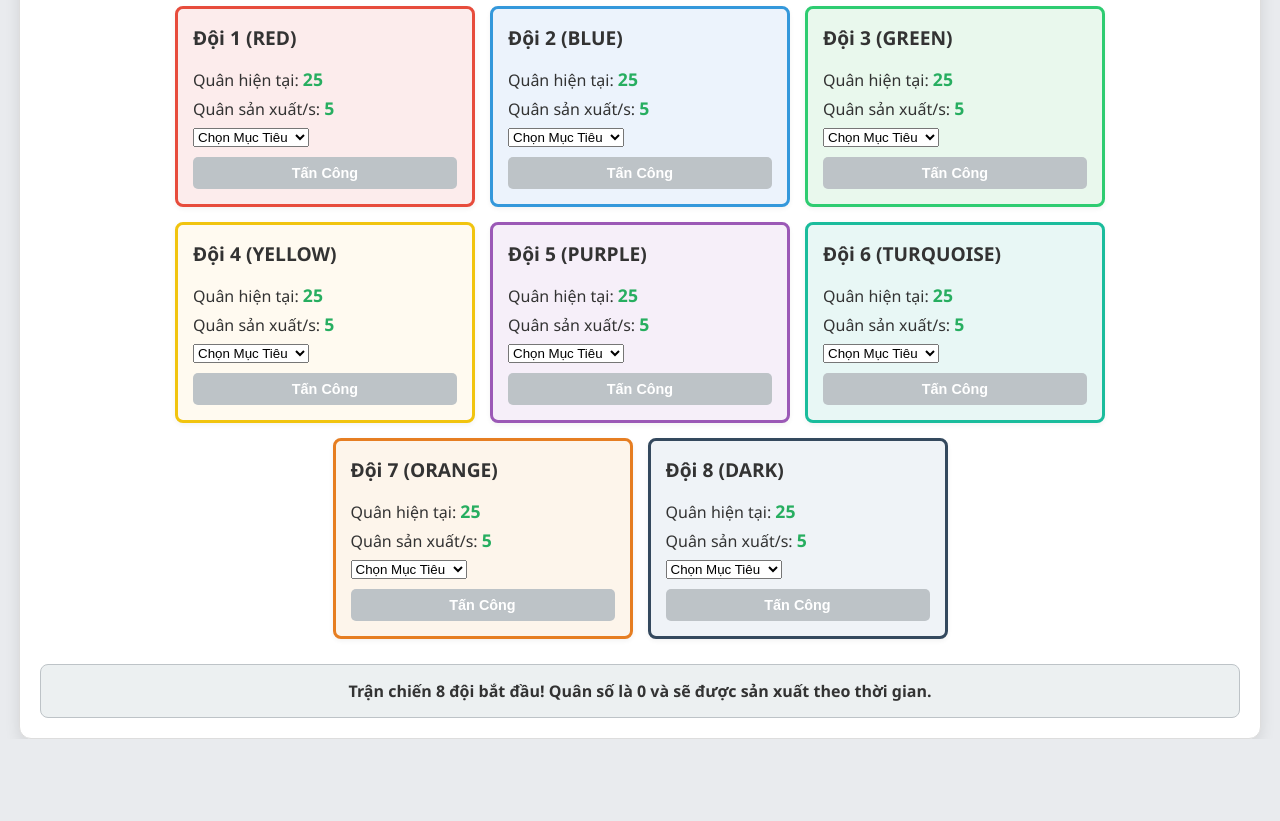
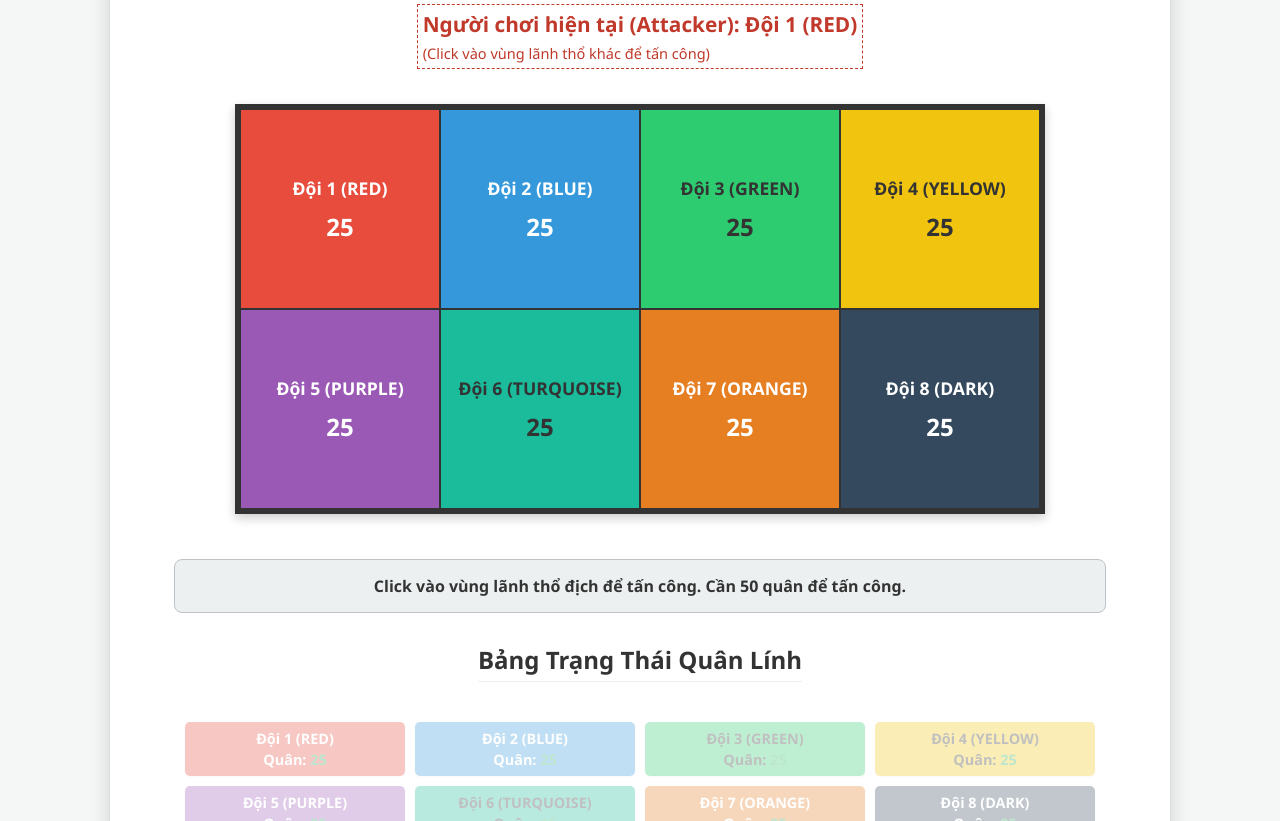
Before and after one commit to 0k1dev/0k1dev.github.io, a plain HTML site: page Game3/index.html in a window 1280 px wide. Shown: the part 111-932 px from the top of the page. Before the commit the page ends 850 px from the top, so only its background shows below. Drawn offline with Linux system fonts and the light colour scheme.

Commit message:
Update index.html

```diff
--- a/Game3/index.html
+++ b/Game3/index.html
@@ -3,9 +3,9 @@
 <head>
     <meta charset="UTF-8">
     <meta name="viewport" content="width=device-width, initial-scale=1.0">
-    <title>Game Công Thành 8 Đội</title>
+    <title>Game Công Thành 8 Đội Trên Bản Đồ</title>
     <style>
-        /* CSS */
+        /* --- CSS --- */
         body {
             font-family: 'Segoe UI', Tahoma, Geneva, Verdana, sans-serif;
             display: flex;
@@ -13,99 +13,106 @@
             justify-content: center;
             align-items: center;
             min-height: 100vh;
-            background-color: #e9ebee;
+            background-color: #f4f7f6;
             margin: 0;
             color: #333;
         }
 
         .game-container {
-            text-align: center;
-            padding: 20px;
+            padding: 30px;
             border: 1px solid #ddd;
             border-radius: 12px;
             background-color: #fff;
-            box-shadow: 0 6px 15px rgba(0, 0, 0, 0.1);
+            box-shadow: 0 8px 20px rgba(0, 0, 0, 0.15);
             width: 95%;
-            max-width: 1200px;
+            max-width: 1000px;
+            display: flex;
+            flex-direction: column;
+            align-items: center;
         }
 
         h1 {
             color: #2c3e50;
-            border-bottom: 2px solid #3498db;
-            padding-bottom: 10px;
             margin-bottom: 20px;
         }
 
-        .team-status {
-            display: flex;
-            flex-wrap: wrap; /* Cho phép các đội xuống dòng */
-            justify-content: center;
-            gap: 15px;
+        /* --- VÙNG BẢN ĐỒ (MAP) --- */
+        .game-map {
+            display: grid;
+            grid-template-columns: repeat(4, 1fr); /* Chia 4 cột */
+            grid-template-rows: repeat(2, 1fr);    /* Chia 2 hàng */
+            width: 800px;
+            height: 400px;
+            border: 5px solid #333;
             margin: 20px 0;
+            box-shadow: 0 4px 10px rgba(0, 0, 0, 0.2);
         }
 
-        .team {
-            padding: 15px;
-            border-radius: 8px;
-            width: 22%; /* 4 đội trên 1 hàng */
-            min-width: 200px;
-            box-shadow: 0 2px 5px rgba(0, 0, 0, 0.05);
-            transition: transform 0.3s;
-            text-align: left;
+        .territory {
+            display: flex;
+            flex-direction: column;
+            justify-content: center;
+            align-items: center;
+            border: 1px solid #333;
+            cursor: pointer;
+            transition: opacity 0.3s, transform 0.1s;
+            font-weight: bold;
         }
 
-        .team:hover {
-            transform: translateY(-3px);
+        .territory:hover:not(.disabled) {
+            transform: scale(1.02);
+            z-index: 10;
         }
 
-        /* Màu sắc cho 8 đội */
-        .team-1 { border: 3px solid #e74c3c; background-color: #fcecec; } /* Red */
-        .team-2 { border: 3px solid #3498db; background-color: #ecf3fc; } /* Blue */
-        .team-3 { border: 3px solid #2ecc71; background-color: #e9f8ed; } /* Green */
-        .team-4 { border: 3px solid #f1c40f; background-color: #fffaf0; } /* Yellow */
-        .team-5 { border: 3px solid #9b59b6; background-color: #f6eff9; } /* Purple */
-        .team-6 { border: 3px solid #1abc9c; background-color: #e8f7f5; } /* Turquoise */
-        .team-7 { border: 3px solid #e67e22; background-color: #fdf5eb; } /* Orange */
-        .team-8 { border: 3px solid #34495e; background-color: #eff3f7; } /* Dark Blue */
+        /* Màu sắc lãnh thổ */
+        .team-1 { background-color: #e74c3c; color: white; } /* Red */
+        .team-2 { background-color: #3498db; color: white; } /* Blue */
+        .team-3 { background-color: #2ecc71; color: #333; } /* Green */
+        .team-4 { background-color: #f1c40f; color: #333; } /* Yellow */
+        .team-5 { background-color: #9b59b6; color: white; } /* Purple */
+        .team-6 { background-color: #1abc9c; color: #333; } /* Turquoise */
+        .team-7 { background-color: #e67e22; color: white; } /* Orange */
+        .team-8 { background-color: #34495e; color: white; } /* Dark Blue */
 
-        h2 {
-            margin-top: 0;
-            font-size: 1.2em;
+        .disabled {
+            opacity: 0.3;
+            cursor: not-allowed;
         }
 
-        p {
-            font-size: 1em;
-            font-weight: 500;
-            margin: 5px 0;
+        .army-display {
+            font-size: 1.5em;
+            margin-top: 5px;
         }
 
-        span {
-            font-weight: bold;
-            font-size: 1.1em;
-            color: #27ae60;
+        .owner-display {
+             font-size: 1.1em;
+             margin-bottom: 5px;
         }
 
-        button {
-            padding: 8px 12px;
-            font-size: 0.9em;
-            cursor: pointer;
-            border: none;
-            border-radius: 5px;
-            background-color: #f39c12;
-            color: white;
-            font-weight: bold;
-            margin-top: 10px;
-            transition: background-color 0.2s;
+        /* --- BẢNG THÔNG TIN --- */
+        .status-panel {
+            display: flex;
+            flex-wrap: wrap;
+            justify-content: center;
+            gap: 10px;
+            margin-top: 20px;
             width: 100%;
         }
-
-        button:hover:not(:disabled) {
-            background-color: #e67e22;
+        .team-status-mini {
+            padding: 5px 10px;
+            border-radius: 5px;
+            font-size: 0.9em;
+            width: 20%;
+            text-align: center;
+            box-shadow: 0 1px 3px rgba(0,0,0,0.1);
         }
-
-        button:disabled {
-            background-color: #bdc3c7;
-            cursor: not-allowed;
+        .team-status-mini p {
+            margin: 2px 0;
+            font-weight: 600;
+        }
+        .team-status-mini span {
+            font-weight: bold;
+            color: #27ae60;
         }
 
         .message {
@@ -117,29 +124,53 @@
             font-weight: bold;
             color: #333;
             text-align: center;
+            width: 90%;
+        }
+
+        .current-player {
+            font-size: 1.3em;
+            color: #c0392b;
+            font-weight: bold;
+            margin-bottom: 15px;
+            padding: 5px;
+            border: 1px dashed #c0392b;
         }
     </style>
 </head>
 <body>
     <div class="game-container">
-        <h1>⚔️ Trận Chiến Công Thành 8 Đội ⚔️</h1>
-        <div id="team-status-container" class="team-status">
+        <h1>⚔️ Trận Chiến Công Thành Trên Bản Đồ ⚔️</h1>
+
+        <div class="current-player">
+            Người chơi hiện tại (Attacker): <span id="current-player-name">Đội 1 (RED)</span>
+            <p style="font-size: 0.7em; font-weight: normal; margin: 5px 0 0;">(Click vào vùng lãnh thổ khác để tấn công)</p>
+        </div>
+
+        <div id="game-map" class="game-map">
             </div>
 
-        <div id="message" class="message">Trận chiến 8 đội bắt đầu! Quân số là 0 và sẽ được sản xuất theo thời gian.</div>
+        <div id="message" class="message">Click vào vùng lãnh thổ địch để tấn công. Cần 50 quân để tấn công.</div>
+
+        <h2 style="margin-top: 30px; border-bottom: 1px solid #eee; padding-bottom: 5px;">Bảng Trạng Thái Quân Lính</h2>
+        <div id="status-panel-container" class="status-panel">
+            </div>
     </div>
 
     <script>
-        // JavaScript
+        // --- JavaScript ---
+
         // --- Cấu hình Game ---
         const NUM_TEAMS = 8;
         const INITIAL_ARMY = 0; // Quân khởi đầu là 0
         const PRODUCTION_RATE = 5; // Số quân sản xuất mỗi giây
         const ATTACK_COST = 50; // Quân cần để phát động tấn công
         const ATTACK_POWER = 60; // Quân bị tiêu diệt khi tấn công thành công
+        const CURRENT_PLAYER_ID = 1; // Mặc định người chơi là Đội 1 (RED)
 
         let teams = {};
+        let teamColors = ["#e74c3c", "#3498db", "#2ecc71", "#f1c40f", "#9b59b6", "#1abc9c", "#e67e22", "#34495e"];
         let teamNames = ["RED", "BLUE", "GREEN", "YELLOW", "PURPLE", "TURQUOISE", "ORANGE", "DARK"];
+        let teamClasses = ["team-1", "team-2", "team-3", "team-4", "team-5", "team-6", "team-7", "team-8"];
         let gameRunning = true;
 
         /**
@@ -151,63 +182,127 @@
                     army: INITIAL_ARMY,
                     production: PRODUCTION_RATE,
                     name: `Đội ${i} (${teamNames[i-1]})`,
-                    armyId: `army${i}`,
-                    prodId: `production${i}`
+                    class: teamClasses[i-1],
+                    color: teamColors[i-1]
                 };
             }
         }
 
         /**
-         * Tạo và chèn HTML cho tất cả các đội.
+         * Tạo và chèn HTML cho bản đồ và bảng trạng thái.
          */
-        function createTeamHTML() {
-            const container = document.getElementById('team-status-container');
-            let html = '';
+        function createMapAndStatus() {
+            const mapContainer = document.getElementById('game-map');
+            const statusContainer = document.getElementById('status-panel-container');
+            let mapHTML = '';
+            let statusHTML = '';
 
             for (let i = 1; i <= NUM_TEAMS; i++) {
-                html += `
-                    <div id="team${i}-info" class="team team-${i}">
-                        <h2>${teams[i].name}</h2>
-                        <p>Quân hiện tại: <span id="${teams[i].armyId}">${teams[i].army}</span></p>
-                        <p>Quân sản xuất/s: <span id="${teams[i].prodId}">${teams[i].production}</span></p>
-                        <select id="target-select-${i}" class="target-select">
-                            ${getTargetOptions(i)}
-                        </select>
-                        <button onclick="attack(${i})" id="btn-attack-${i}">Tấn Công</button>
+                // Tạo lãnh thổ trên bản đồ
+                mapHTML += `
+                    <div id="territory-${i}" class="territory ${teams[i].class}" onclick="handleMapClick(${i})">
+                        <div class="owner-display">${teams[i].name}</div>
+                        <div id="army-map-${i}" class="army-display">${teams[i].army}</div>
+                    </div>
+                `;
+
+                // Tạo thẻ trạng thái mini
+                statusHTML += `
+                    <div id="status-mini-${i}" class="team-status-mini ${teams[i].class}">
+                        <p>${teams[i].name}</p>
+                        <p>Quân: <span id="army-status-${i}">${teams[i].army}</span></p>
                     </div>
                 `;
             }
-            container.innerHTML = html;
+            mapContainer.innerHTML = mapHTML;
+            statusContainer.innerHTML = statusHTML;
         }
 
         /**
-         * Tạo các tùy chọn tấn công cho một đội.
-         */
-        function getTargetOptions(attackerId) {
-            let options = '<option value="">Chọn Mục Tiêu</option>';
-            for (let i = 1; i <= NUM_TEAMS; i++) {
-                if (i !== attackerId) {
-                    options += `<option value="${i}">Tấn Công Đội ${i}</option>`;
-                }
-            }
-            return options;
-        }
-
-
-        /**
-         * Cập nhật giao diện với số quân mới nhất.
+         * Cập nhật giao diện (Map và Status Panel)
          */
         function updateUI() {
             for (const teamId in teams) {
-                document.getElementById(teams[teamId].armyId).textContent = Math.floor(Math.max(0, teams[teamId].army));
-                // Vô hiệu hóa/kích hoạt nút tấn công
-                const btn = document.getElementById(`btn-attack-${teamId}`);
-                if (teams[teamId].army < ATTACK_COST || !gameRunning) {
-                    btn.disabled = true;
+                const army = Math.floor(Math.max(0, teams[teamId].army));
+                const territoryEl = document.getElementById(`territory-${teamId}`);
+                const statusEl = document.getElementById(`status-mini-${teamId}`);
+
+                // Cập nhật quân số trên bản đồ và bảng trạng thái
+                document.getElementById(`army-map-${teamId}`).textContent = army;
+                document.getElementById(`army-status-${teamId}`).textContent = army;
+
+                // Xử lý đội bị tiêu diệt
+                if (army <= 0) {
+                    territoryEl.classList.add('disabled');
+                    statusEl.classList.add('disabled');
+                    territoryEl.onclick = null; // Vô hiệu hóa click
                 } else {
-                    btn.disabled = false;
+                    territoryEl.classList.remove('disabled');
+                    territoryEl.onclick = () => handleMapClick(parseInt(teamId)); // Kích hoạt click lại
                 }
             }
+        }
+
+        /**
+         * Xử lý sự kiện click vào lãnh thổ (Công thành)
+         * @param {number} targetId - ID của đội bị tấn công (lãnh thổ được click).
+         */
+        function handleMapClick(targetId) {
+            if (!gameRunning) return;
+
+            const attackerId = CURRENT_PLAYER_ID; // Người chơi hiện tại luôn là Đội 1 (trong ví dụ này)
+
+            if (attackerId === targetId) {
+                document.getElementById('message').textContent = `⚠️ Không thể tấn công lãnh thổ của chính mình (${teams[targetId].name}).`;
+                return;
+            }
+
+            attack(attackerId, targetId);
+        }
+
+        /**
+         * Hàm xử lý logic tấn công.
+         * @param {number} attackerId - ID của đội tấn công.
+         * @param {number} targetId - ID của đội bị tấn công.
+         */
+        function attack(attackerId, targetId) {
+            const attacker = teams[attackerId];
+            const target = teams[targetId];
+            const messageEl = document.getElementById('message');
+
+            if (attacker.army >= ATTACK_COST) {
+                // 1. Trừ quân phí tổn cho đội tấn công
+                attacker.army -= ATTACK_COST;
+
+                // 2. Mô phỏng trận chiến: đội bị tấn công mất quân
+                target.army -= ATTACK_POWER;
+
+                messageEl.className = 'message';
+                messageEl.textContent = `💥 ${attacker.name} đã dùng ${ATTACK_COST} quân TẤN CÔNG ${target.name}. ${target.name} mất ${ATTACK_POWER} quân!`;
+
+                // 3. Kiểm tra điều kiện thắng/thua
+                if (target.army <= 0) {
+                    target.army = 0;
+
+                    // Lãnh thổ bị chiếm (đổi màu) - Giả lập
+                    const targetTerritoryEl = document.getElementById(`territory-${targetId}`);
+                    targetTerritoryEl.classList.remove(target.class); // Xóa class cũ
+                    targetTerritoryEl.classList.add(attacker.class);  // Thêm class mới (Màu của người tấn công)
+
+                    target.class = attacker.class; // Cập nhật class
+                    target.color = attacker.color; // Cập nhật màu
+                    target.name = `${target.name} (BỊ CHIẾM)`; // Đổi tên để dễ nhận biết
+
+                    messageEl.textContent = `🎉 ${attacker.name} đã CHIẾM được lãnh thổ của ${target.name}! 🎉`;
+
+                    checkGameOver();
+                }
+
+            } else {
+                messageEl.textContent = `⚠️ ${attacker.name}: Không đủ quân (${Math.floor(attacker.army)}) để tấn công. Cần ${ATTACK_COST} quân.`;
+            }
+
+            updateUI();
         }
 
         /**
@@ -226,86 +321,35 @@
         }
 
         /**
-         * Hàm xử lý tấn công.
-         * @param {number} attackerId - ID của đội tấn công.
-         */
-        function attack(attackerId) {
-            if (!gameRunning) return;
-
-            const targetSelect = document.getElementById(`target-select-${attackerId}`);
-            const targetId = parseInt(targetSelect.value);
-
-            if (!targetId) {
-                document.getElementById('message').textContent = `⚠️ Đội ${attackerId}: Vui lòng chọn mục tiêu tấn công!`;
-                return;
-            }
-
-            const attacker = teams[attackerId];
-            const target = teams[targetId];
-            const messageEl = document.getElementById('message');
-
-            if (attacker.army >= ATTACK_COST) {
-                // 1. Trừ quân phí tổn cho đội tấn công
-                attacker.army -= ATTACK_COST;
-
-                // 2. Mô phỏng trận chiến: đội bị tấn công mất quân
-                target.army -= ATTACK_POWER;
-
-                messageEl.className = 'message';
-                messageEl.textContent = `💥 ${attacker.name} đã dùng ${ATTACK_COST} quân tấn công ${target.name}. ${target.name} mất ${ATTACK_POWER} quân!`;
-
-                // 3. Kiểm tra điều kiện thắng/thua
-                if (target.army <= 0) {
-                    target.army = 0;
-
-                    // Vô hiệu hóa đội bị tiêu diệt
-                    document.getElementById(`team${targetId}-info`).style.opacity = 0.5;
-                    document.getElementById(`team${targetId}-info`).innerHTML += '<div style="color: red; font-weight: bold; margin-top: 10px;">(ĐÃ BỊ TIÊU DIỆT)</div>';
-
-                    messageEl.textContent = `🎉 ${attacker.name} đã tiêu diệt ${target.name}! 🎉`;
-
-                    checkGameOver();
-                }
-
-            } else {
-                messageEl.textContent = `⚠️ ${attacker.name}: Không đủ quân (${Math.floor(attacker.army)}) để tấn công. Cần ${ATTACK_COST} quân.`;
-            }
-
-            updateUI();
-        }
-
-        /**
          * Kiểm tra điều kiện kết thúc game (Chỉ còn 1 đội).
          */
         function checkGameOver() {
-            let activeTeams = 0;
-            let winnerId = null;
+            // Trong phiên bản bản đồ này, chúng ta sẽ tập trung vào việc chiếm lãnh thổ (thay đổi màu)
+            // và giảm số quân của các đội địch. Khi tất cả 7 đội địch có quân <= 0, người chơi 1 thắng.
 
-            for (const id in teams) {
+            let activeOpponentTeams = 0;
+
+            for (let id = 2; id <= NUM_TEAMS; id++) {
                 if (teams[id].army > 0) {
-                    activeTeams++;
-                    winnerId = id;
+                    activeOpponentTeams++;
                 }
             }
 
-            if (activeTeams <= 1) {
+            if (activeOpponentTeams === 0) {
                 gameRunning = false;
-                clearInterval(gameInterval); // Dừng game
+                clearInterval(gameInterval);
                 const messageEl = document.getElementById('message');
 
-                if (winnerId) {
-                    messageEl.className = 'message team-3'; // Màu xanh lá
-                    messageEl.textContent = `👑 TRẬN CHIẾN KẾT THÚC! ${teams[winnerId].name} là người chiến thắng cuối cùng! 👑`;
-                } else {
-                    messageEl.textContent = `Trận chiến kết thúc trong hòa bình (hoặc cả 8 đội đều bị tiêu diệt!)`;
-                }
+                messageEl.className = 'message team-3';
+                messageEl.textContent = `👑 CHÚC MỪNG! ${teams[CURRENT_PLAYER_ID].name} đã CHIẾM TOÀN BỘ BẢN ĐỒ! 👑`;
             }
         }
 
 
         // --- Khởi động Game ---
         initializeTeams();
-        createTeamHTML();
+        createMapAndStatus();
+        document.getElementById('current-player-name').textContent = teams[CURRENT_PLAYER_ID].name;
 
         // Thiết lập chu kỳ sản xuất quân mỗi 1000ms (1 giây)
         const gameInterval = setInterval(produceArmy, 1000);
```
